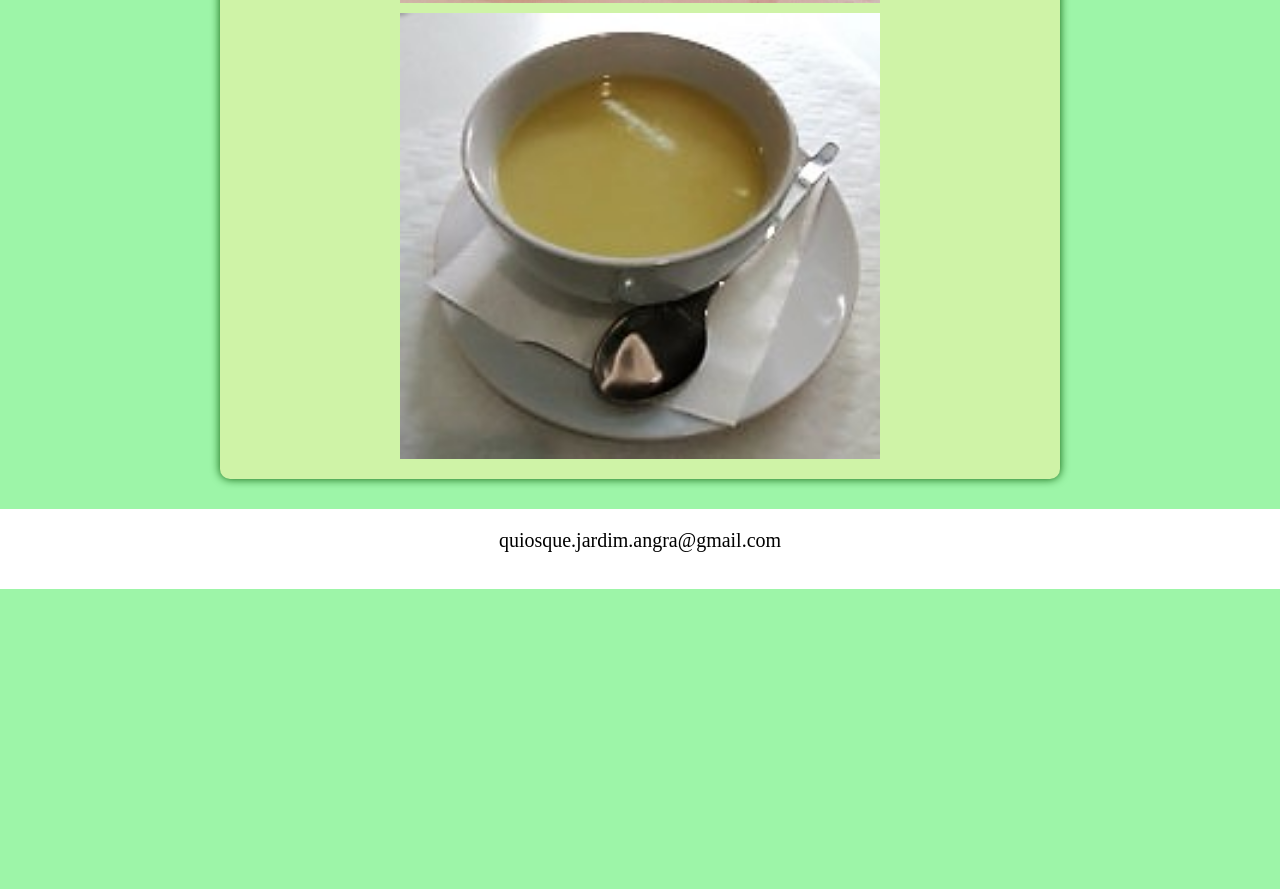
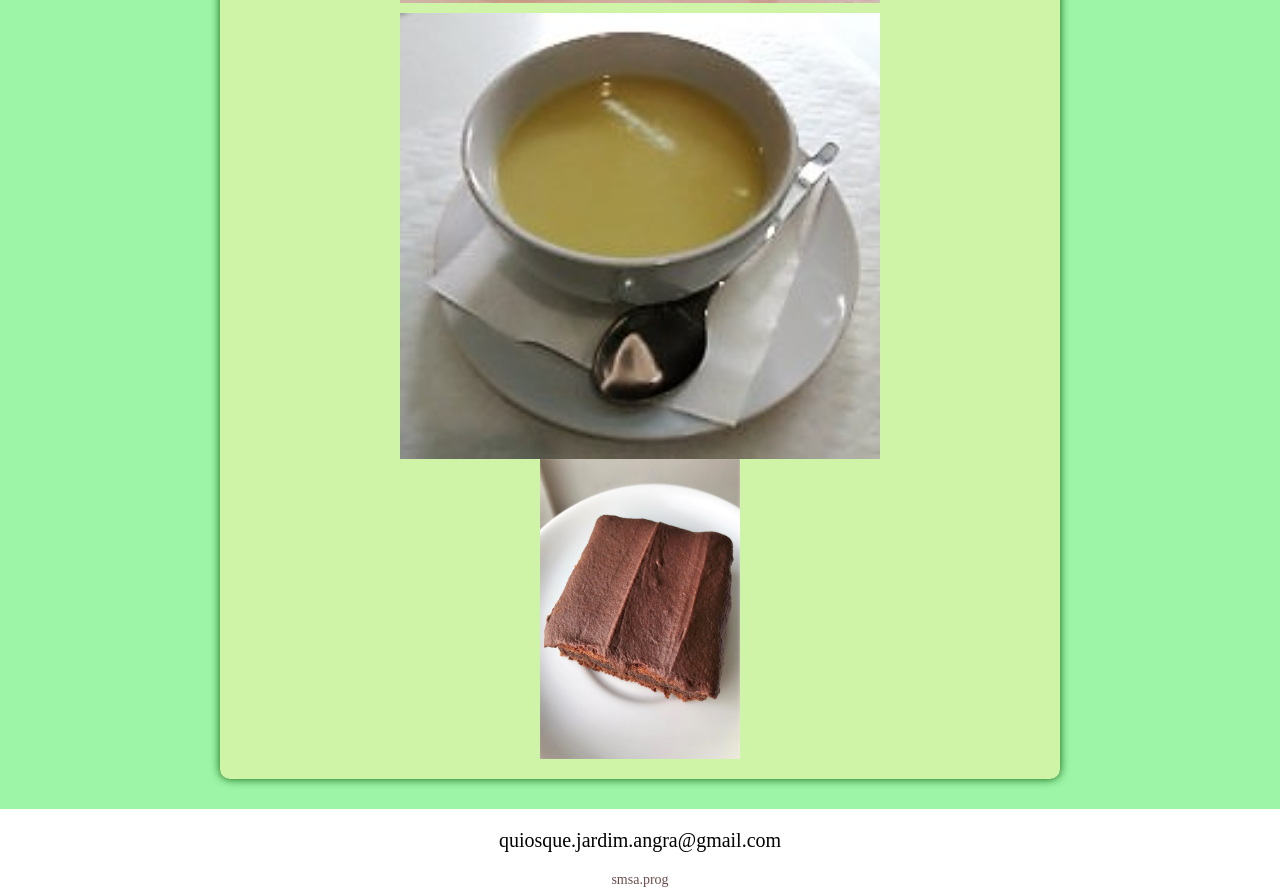
Before and after one commit to sergioalves20/Quiosque, a plain HTML site: page index.html in a window 1280 px wide. Shown: the part 1779-2668 px from the top of the page. Before the commit the page ends 2368 px from the top, so only its background shows below. Drawn offline with Linux system fonts and the light colour scheme.

Commit message:
Atualização

```diff
--- a/estilo.css
+++ b/estilo.css
@@ -7,6 +7,7 @@
     --color4:#3B047A;
     --color5:#CC135A;
     --color6:#000000;
+    --color7:#6a4d4d;
 }
 
 *{
@@ -100,3 +101,10 @@ footer p{
     color: var(--color6);
     padding-top: 20px;
 }
+footer p#ident{
+    font-size: 14px;
+    text-align: center;
+    font-family: 'Quicksand';
+    color: var(--color7);
+    padding-top: 20px;
+}
--- a/index.html
+++ b/index.html
@@ -17,20 +17,22 @@
     <article>
         <h1>Tel. 964 736 163</h1>
         <h2>Encomende para o dia seguinte</h2>
-        <h2>Personalize a sua refeição a gosto</h2>
+        <h2>Abertura: 10:00</h2>
         <h2>CREPES</h2>
         <h3>Peito de Frango</h3>
-        <h3>Vegetais</h3>
+        <h3>Cogumelos</h3>
         <h3>Fruta e Mel</h3>
         <h3>Ovo e Bacon</h3>
-        <h3>Frutos do Mar</h3>
+        <h3>Peixe</h3>
     </article>
    <img id="crepe" src="img/crepe.jpeg" alt="Crepes">
    <img id="sumo" src="img/sumo.jpg" alt="Sumos">
    <img id="sopa" src="img/sopa.jpg" alt="Sopa">
+   <img id="brownie" src="img/brownie.jpg" alt="Brownie">
 </main>
 <footer>
     <p>quiosque.jardim.angra@gmail.com</p>
+    <p id="ident">smsa.prog</p>
 </footer>
 </body>
 </html>
```
Also changed, not shown: img/brownie.jpg (added).
